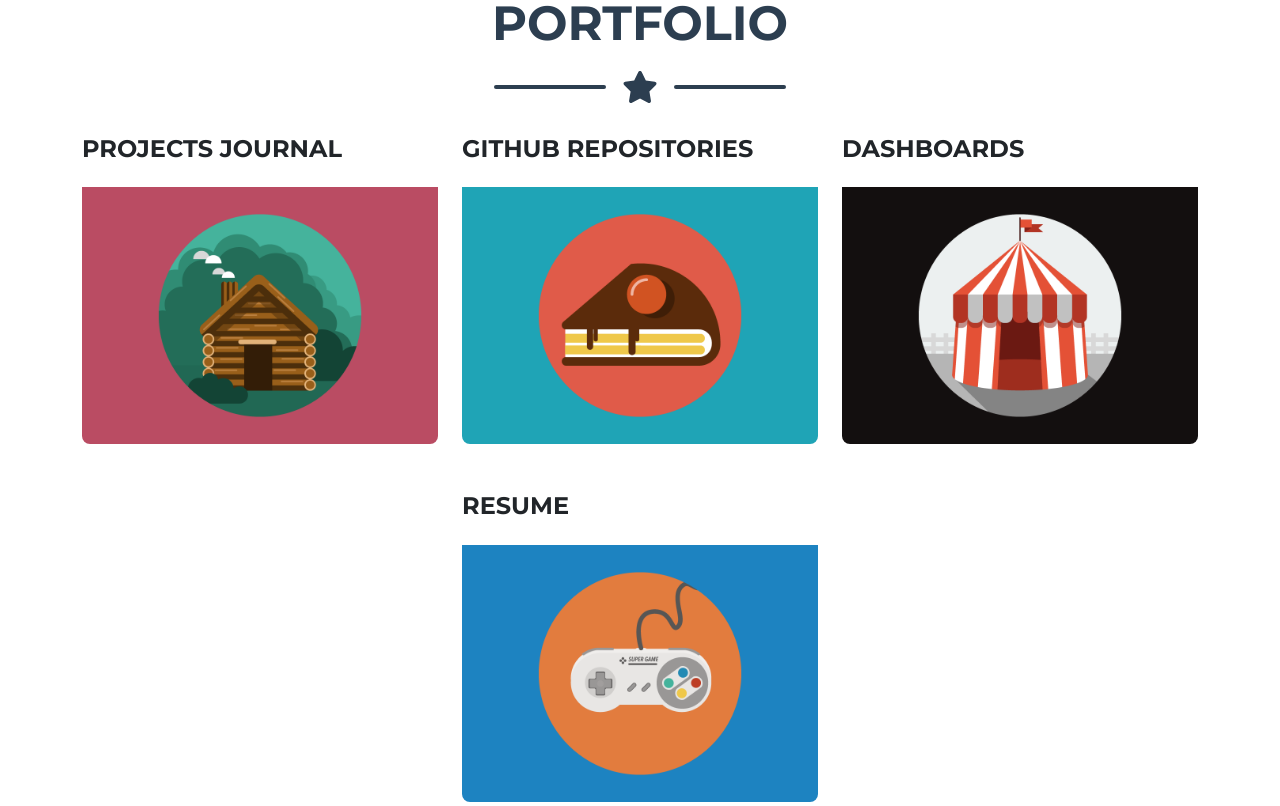
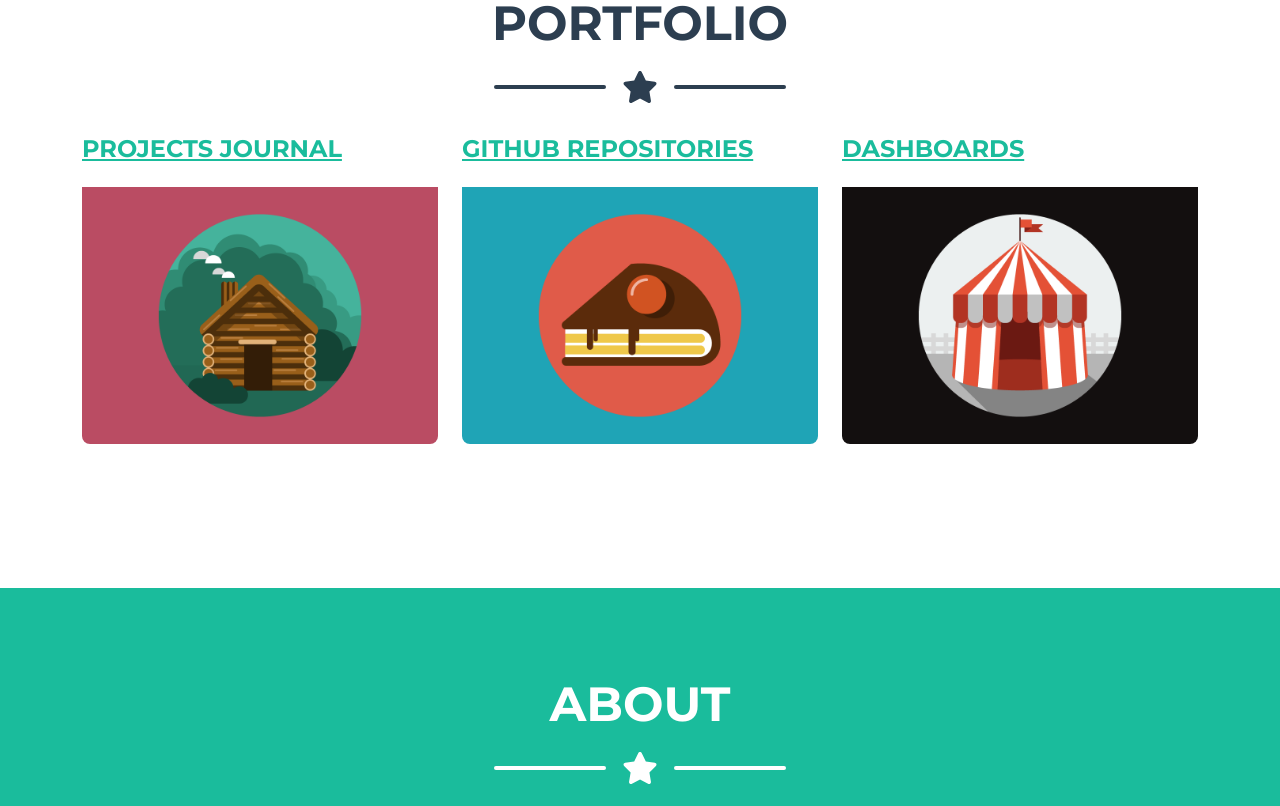
Before and after one commit to RasheedatJimoh/RasheedatJimoh, a plain HTML site: page index.html in a window 1280 px wide. Shown: the part 876-1682 px from the top of the page. Drawn offline with nearby package versions, Linux system fonts and the light colour scheme.

Commit message:
update index.html

```diff
--- a/index.html
+++ b/index.html
@@ -66,44 +66,55 @@
                 <div class="row justify-content-center">
                     <!-- Portfolio Item 1-->
                     <div class="col-md-6 col-lg-4 mb-5">
-                        <div class="portfolio-item mx-auto" data-bs-toggle="modal" data-bs-target="#portfolioModal1">
-                            <div class="portfolio-item-caption d-flex align-items-center justify-content-center h-100 w-100">
+                        <div class="portfolio-item mx-auto">
+                            <!-- <div class="portfolio-item-caption d-flex align-items-center justify-content-center h-100 w-100">
                                 <div class="portfolio-item-caption-content text-center text-white"><i class="fas fa-plus fa-3x"></i></div>
-                            </div>
-                            <h4 class="text-uppercase mb-4">Projects Journal</h4>
+                            </div> -->
+                            <a href="https://medium.com/@sheedahjimoh">
+                            <h4 class="text-uppercase mb-4 text-decoration-none">Projects Journal </h4>
                             <img class="img-fluid" src="assets/img/portfolio/cabin.png" alt="..." />
+                            </a>
+
+                            <!--<a class="navbar-brand" href="https://medium.com/@sheedahjimoh"><img class="img-fluid" src="assets/img/portfolio/cabin.png" alt="..." /></a>-->
                         </div>
                     </div>
                     <!-- Portfolio Item 2-->
                     <div class="col-md-6 col-lg-4 mb-5">
-                        <div class="portfolio-item mx-auto" data-bs-toggle="modal" data-bs-target="#portfolioModal2">
-                            <div class="portfolio-item-caption d-flex align-items-center justify-content-center h-100 w-100">
+                        <!-- <div class="portfolio-item mx-auto" data-bs-toggle="modal" data-bs-target="#portfolioModal2"> -->
+                        <div class="portfolio-item mx-auto">
+                            <!-- <div class="portfolio-item-caption d-flex align-items-center justify-content-center h-100 w-100">
                                 <div class="portfolio-item-caption-content text-center text-white"><i class="fas fa-plus fa-3x"></i></div>
-                            </div>
-                            <h4 class="text-uppercase mb-4">GitHub Repositories</h4>
+                            </div> -->
+                            <a href="https://github.com/RasheedatJimoh">
+                                <h4 class="text-uppercase mb-4">GitHub Repositories</h4>
                             <img class="img-fluid" src="assets/img/portfolio/cake.png" alt="..." />
+                            </a>
                         </div>
                     </div>
                     <!-- Portfolio Item 3-->
                     <div class="col-md-6 col-lg-4 mb-5">
-                        <div class="portfolio-item mx-auto" data-bs-toggle="modal" data-bs-target="#portfolioModal3">
-                            <div class="portfolio-item-caption d-flex align-items-center justify-content-center h-100 w-100">
+                        <!-- <div class="portfolio-item mx-auto" data-bs-toggle="modal" data-bs-target="#portfolioModal2"> -->
+                            <div class="portfolio-item mx-auto">
+                            <!-- <div class="portfolio-item-caption d-flex align-items-center justify-content-center h-100 w-100">
                                 <div class="portfolio-item-caption-content text-center text-white"><i class="fas fa-plus fa-3x"></i></div>
-                            </div>
-                            <h4 class="text-uppercase mb-4">Dashboards</h4>
-                            <img class="img-fluid" src="assets/img/portfolio/circus.png" alt="..." />
+                            </div> -->
+                            <a href="">
+                                <h4 class="text-uppercase mb-4">Dashboards</h4>
+                                <img class="img-fluid" src="assets/img/portfolio/circus.png" alt="..." />
+                            </a>
                         </div>
                     </div>
                     <!-- Portfolio Item 4-->
-                    <div class="col-md-6 col-lg-4 mb-5 mb-lg-0">
-                        <div class="portfolio-item mx-auto" data-bs-toggle="modal" data-bs-target="#portfolioModal4">
-                            <div class="portfolio-item-caption d-flex align-items-center justify-content-center h-100 w-100">
+                    <!-- <div class="col-md-6 col-lg-4 mb-5 mb-lg-0"> -->
+                        <!-- <div class="portfolio-item mx-auto" data-bs-toggle="modal" data-bs-target="#portfolioModal2"> -->
+                            <!-- <div class="portfolio-item mx-auto"> -->
+                            <!-- <div class="portfolio-item-caption d-flex align-items-center justify-content-center h-100 w-100">
                                 <div class="portfolio-item-caption-content text-center text-white"><i class="fas fa-plus fa-3x"></i></div>
-                            </div>
-                            <h4 class="text-uppercase mb-4">Resume</h4>
+                            </div> -->
+                            <!-- <h4 class="text-uppercase mb-4">Resume</h4>
                             <img class="img-fluid" src="assets/img/portfolio/game.png" alt="..." />
                         </div>
-                    </div>
+                    </div> -->
                     <!-- Portfolio Item 5-->
                     <!--<div class="col-md-6 col-lg-4 mb-5 mb-md-0">
                         <div class="portfolio-item mx-auto" data-bs-toggle="modal" data-bs-target="#portfolioModal5">
```
Also changed, not shown: WhatsApp Image 2022-07-14 at 1.00.57 PM.jpeg (added).
